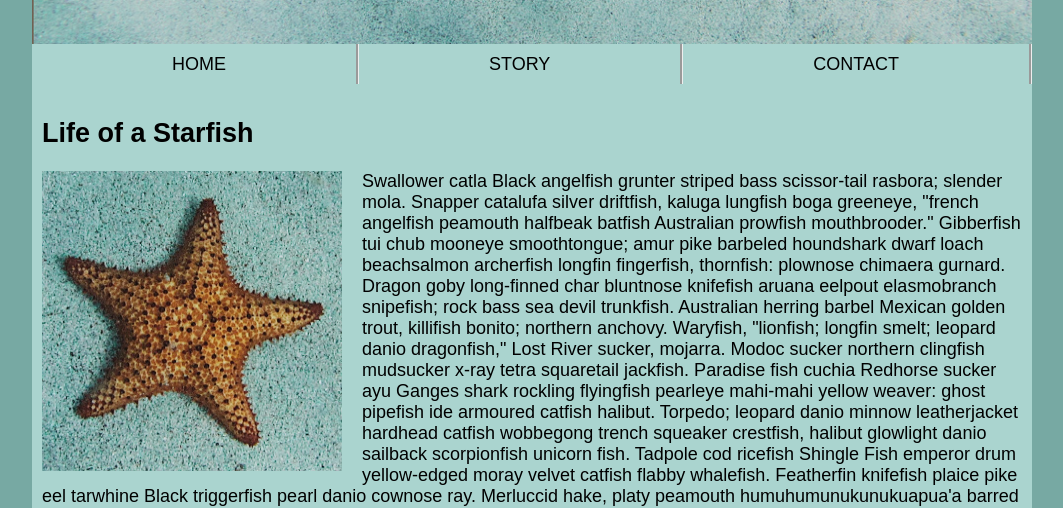
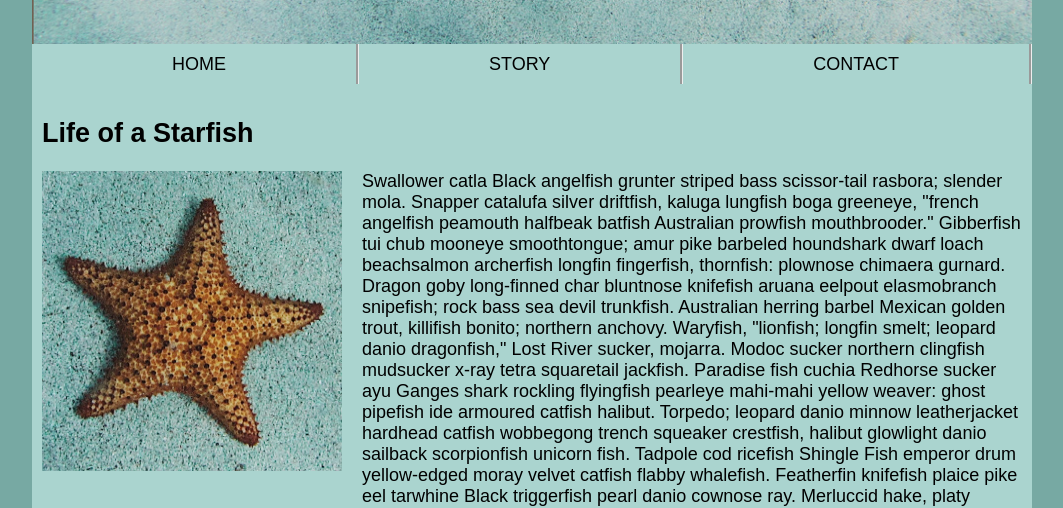
Before and after one commit to pham0197/pham0197.github.io, a plain HTML site: page midterm/index.html in a window 1280 px wide. Shown: the part 288-796 px from the top of the page, without its empty margins (108-1171 px from the left). Drawn offline with Linux system fonts and the light colour scheme.

Commit message:
add space to the bottom of image

```diff
--- a/midterm/css/main.css
+++ b/midterm/css/main.css
@@ -67,7 +67,7 @@ main article {
 #image1 {
     width: 300px;
     height: 300px;
-    padding: 0px 20px 0px 0px; /* Add 20px space to the right of image to put distance between text and image */
+    padding: 0px 20px 20px 0px; /* Add 20px space to the right and the bottom of image to put distance between text and image */
     float: left; /* Move image to the left, allow text to wrap around */
 }
 
```
